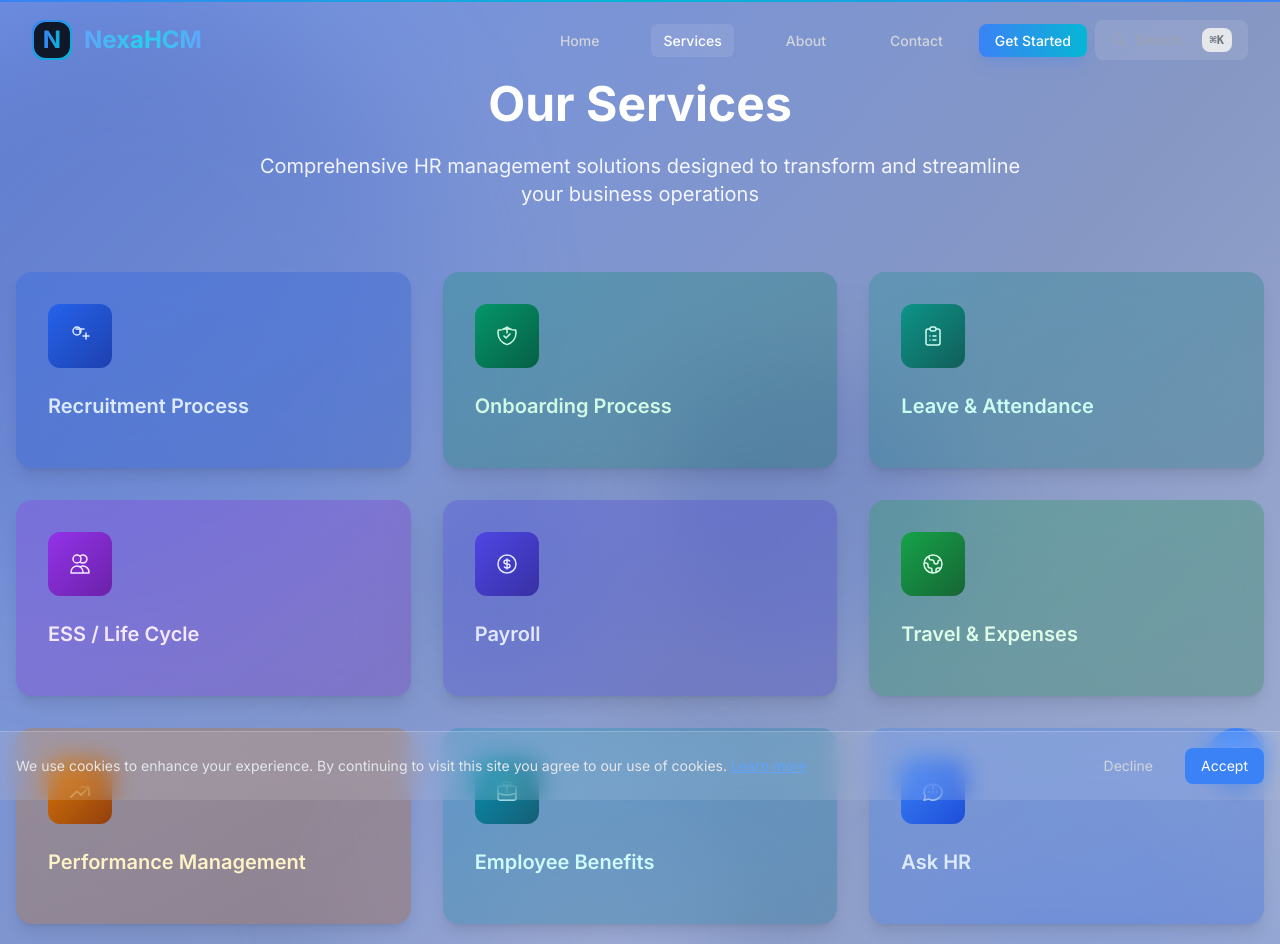
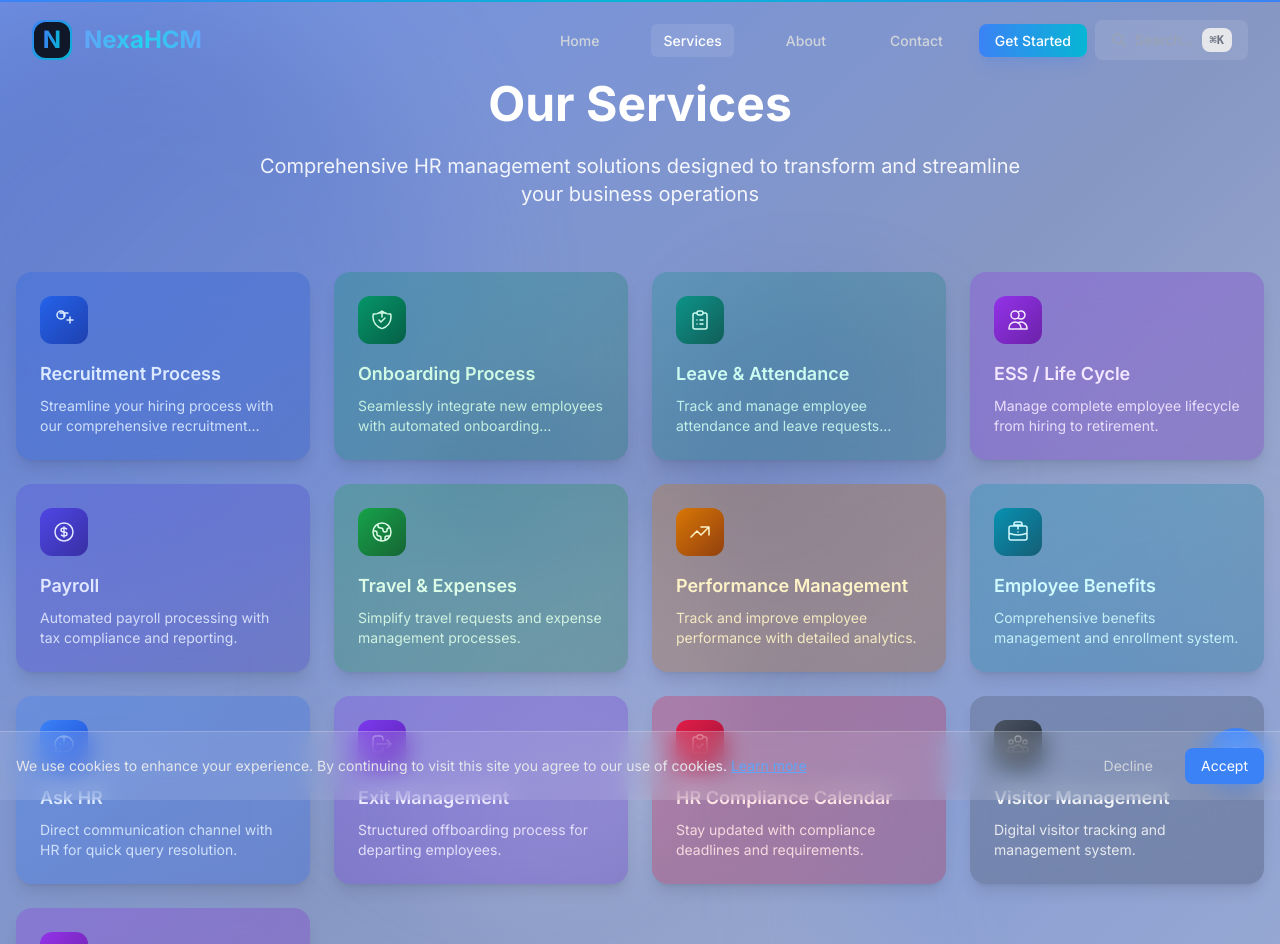
Before and after one commit to Prasanthk4/nexahcm, a React (Vite) app: page /services in a window 1280 px wide. Shown: the top 944 px of the page. Built offline with nearby package versions, Linux system fonts and the light colour scheme.

Commit message:
style: Adjust grid to 4 columns and update card design

```diff
--- a/src/pages/Services.jsx
+++ b/src/pages/Services.jsx
@@ -158,7 +158,7 @@ const modules = [
         <path strokeLinecap="round" strokeLinejoin="round" strokeWidth={1.5} d="M18 9v3m0 0v3m0-3h3m-3 0h-3m-2-5a4 4 0 11-8 0 4 4 0 018 0z M12 9V5m0 0v4m0-4h4m-4 0H8" />
       </svg>
     ),
-    shortDesc: 'Streamline your hiring process with our advanced recruitment module.',
+    description: 'Streamline your hiring process with our comprehensive recruitment management system.',
     steps: [
       {
         title: "Position Creation",
@@ -218,7 +218,7 @@ const modules = [
         <path strokeLinecap="round" strokeLinejoin="round" strokeWidth={1.5} d="M9 12l2 2 4-4m5.618-4.016A11.955 11.955 0 0112 2.944a11.955 11.955 0 01-8.618 3.04A12.02 12.02 0 003 9c0 5.591 3.824 10.29 9 11.622 5.176-1.332 9-6.03 9-11.622 0-1.042-.133-2.052-.382-3.016z M12 9V5m0 0v4m0-4h4m-4 0H8" />
       </svg>
     ),
-    shortDesc: 'Transform employee onboarding experience with digital-first approach.',
+    description: 'Seamlessly integrate new employees with automated onboarding workflows.',
     steps: [
       {
         title: "Customizable Workflows",
@@ -282,7 +282,7 @@ const modules = [
         <path strokeLinecap="round" strokeLinejoin="round" strokeWidth={1.5} d="M9 5H7a2 2 0 00-2 2v12a2 2 0 002 2h10a2 2 0 002-2V7a2 2 0 00-2-2h-2M9 5a2 2 0 002 2h2a2 2 0 002-2M9 5a2 2 0 012-2h2a2 2 0 012 2m-3 7h3m-3 4h3m-6-4h.01M9 16h.01" />
       </svg>
     ),
-    shortDesc: 'Manage employee time-off and attendance tracking efficiently.',
+    description: 'Track and manage employee attendance and leave requests efficiently.',
     steps: [
       {
         title: "Attendance Tracking",
@@ -354,7 +354,7 @@ const modules = [
         <path strokeLinecap="round" strokeLinejoin="round" strokeWidth={1.5} d="M12 4.354a4 4 0 110 5.292M15 21H3v-1a6 6 0 0112 0v1zm0 0h6v-1a6 6 0 00-9-5.197M13 7a4 4 0 11-8 0 4 4 0 018 0z" />
       </svg>
     ),
-    shortDesc: 'Comprehensive employee self-service portal for managing work life.',
+    description: 'Manage complete employee lifecycle from hiring to retirement.',
     steps: [
       {
         title: "Leave Management",
@@ -418,7 +418,7 @@ const modules = [
         <path strokeLinecap="round" strokeLinejoin="round" strokeWidth={1.5} d="M12 8c-1.657 0-3 .895-3 2s1.343 2 3 2 3 .895 3 2-1.343 2-3 2m0-8c1.11 0 2.08.402 2.599 1M12 8V7m0 1v8m0 0v1m0-1c-1.11 0-2.08-.402-2.599-1M21 12a9 9 0 11-18 0 9 9 0 0118 0z" />
       </svg>
     ),
-    shortDesc: 'Comprehensive payroll management with statutory compliance.',
+    description: 'Automated payroll processing with tax compliance and reporting.',
     steps: [
       {
         title: "Employee Self-service Portal",
@@ -474,7 +474,7 @@ const modules = [
         <path strokeLinecap="round" strokeLinejoin="round" strokeWidth={1.5} d="M3.055 11H5a2 2 0 012 2v1a2 2 0 002 2 2 2 0 012 2v2.945M8 3.935V5.5A2.5 2.5 0 0010.5 8h.5a2 2 0 012 2 2 2 0 104 0 2 2 0 012-2h1.064M15 20.488V18a2 2 0 012-2h3.064M21 12a9 9 0 11-18 0 9 9 0 0118 0z" />
       </svg>
     ),
-    shortDesc: 'Efficient travel and expense management system.',
+    description: 'Simplify travel requests and expense management processes.',
     steps: [
       {
         title: "Expense Submission",
@@ -530,7 +530,7 @@ const modules = [
         <path strokeLinecap="round" strokeLinejoin="round" strokeWidth={1.5} d="M13 7h8m0 0v8m0-8l-8 8-4-4-6 6" />
       </svg>
     ),
-    shortDesc: 'Comprehensive performance evaluation and management system.',
+    description: 'Track and improve employee performance with detailed analytics.',
     steps: [
       {
         title: "KRAs Settings",
@@ -590,7 +590,7 @@ const modules = [
         <path strokeLinecap="round" strokeLinejoin="round" strokeWidth={1.5} d="M21 13.255A23.931 23.931 0 0112 15c-3.183 0-6.22-.62-9-1.745M16 6V4a2 2 0 00-2-2h-4a2 2 0 00-2 2v2m4 6h.01M5 20h14a2 2 0 002-2V8a2 2 0 00-2-2H5a2 2 0 00-2 2v10a2 2 0 002 2z M12 9V5m0 0v4m0-4h4m-4 0H8" />
       </svg>
     ),
-    shortDesc: 'Comprehensive employee benefits management system.',
+    description: 'Comprehensive benefits management and enrollment system.',
     steps: [
       {
         title: "Benefits Requisition",
@@ -650,7 +650,7 @@ const modules = [
         <path strokeLinecap="round" strokeLinejoin="round" strokeWidth={1.5} d="M8 12h.01M12 12h.01M16 12h.01M21 12c0 4.418-4.03 8-9 8a9.863 9.863 0 01-4.255-.949L3 20l1.395-3.72C3.512 15.042 3 13.574 3 12c0-4.418 4.03-8 9-8s9 3.582 9 8z M12 9V5m0 0v4m0-4h4m-4 0H8" />
       </svg>
     ),
-    shortDesc: 'Streamlined HR inquiry and resolution system.',
+    description: 'Direct communication channel with HR for quick query resolution.',
     steps: [
       {
         title: "Concern Submission",
@@ -706,7 +706,7 @@ const modules = [
         <path strokeLinecap="round" strokeLinejoin="round" strokeWidth={1.5} d="M17 16l4-4m0 0l-4-4m4 4H7m6 4v1a3 3 0 01-3 3H6a3 3 0 01-3-3V7a3 3 0 013-3h4a3 3 0 013 3v1" />
       </svg>
     ),
-    shortDesc: 'Streamlined employee exit process management.',
+    description: 'Structured offboarding process for departing employees.',
     steps: [
       {
         title: "Resignation Process",
@@ -774,7 +774,7 @@ const modules = [
         <path strokeLinecap="round" strokeLinejoin="round" strokeWidth={1.5} d="M9 5H7a2 2 0 00-2 2v12a2 2 0 002 2h10a2 2 0 002-2V7a2 2 0 00-2-2h-2M9 5a2 2 0 002 2h2a2 2 0 002-2M9 5a2 2 0 012-2h2a2 2 0 012 2m-6 9l2 2 4-4" />
       </svg>
     ),
-    shortDesc: 'Comprehensive compliance tracking and management system.',
+    description: 'Stay updated with compliance deadlines and requirements.',
     steps: [
       {
         title: "Compliance Tracking",
@@ -834,7 +834,7 @@ const modules = [
         <path strokeLinecap="round" strokeLinejoin="round" strokeWidth={1.5} d="M17 20h5v-2a3 3 0 00-5.356-1.857M17 20H7m10 0v-2c0-.656-.126-1.283-.356-1.857M7 20H2v-2a3 3 0 015.356-1.857M7 20v-2c0-.656.126-1.283.356-1.857m0 0a5.002 5.002 0 019.288 0M15 7a3 3 0 11-6 0 3 3 0 016 0zm6 3a2 2 0 11-4 0 2 2 0 014 0zM7 10a2 2 0 11-4 0 2 2 0 014 0z" />
       </svg>
     ),
-    shortDesc: 'Efficient visitor tracking and management system.',
+    description: 'Digital visitor tracking and management system.',
     steps: [
       {
         title: "Visitor Check-in",
@@ -898,7 +898,7 @@ const modules = [
         <path strokeLinecap="round" strokeLinejoin="round" strokeWidth={1.5} d="M10.325 4.317c.426-1.756 2.924-1.756 3.35 0a1.724 1.724 0 002.573 1.066c1.543-.94 3.31.826 2.37 2.37a1.724 1.724 0 001.065 2.572c1.756.426 1.756 2.924 0 3.35a1.724 1.724 0 00-1.066 2.573c.94 1.543-.826 3.31-2.37 2.37a1.724 1.724 0 00-2.572 1.065c-.426 1.756-2.924 1.756-3.35 0a1.724 1.724 0 00-2.573-1.066c-1.543.94-3.31-.826-2.37-2.37a1.724 1.724 0 00-1.065-2.572c-1.756-.426-1.756-2.924 0-3.35a1.724 1.724 0 001.066-2.573c-.94-1.543.826-3.31 2.37-2.37.996.608 2.296.07 2.572-1.065z" />
       </svg>
     ),
-    shortDesc: 'Compare On-Premises vs Cloud deployment options for optimal infrastructure choice.',
+    description: 'Modern tech infrastructure for seamless HR operations.',
     customComponent: TechnologyStackTable,
     overview: "NexaHCM offers flexible deployment options with both On-Premises and Cloud (AWS) hosting for its ASP.NET and SQL Database infrastructure. The On-Premises solution requires physical servers and local IT management, with higher upfront costs but complete control over the environment. In contrast, the Cloud deployment on AWS provides scalable, pay-as-you-go infrastructure with automated management and global accessibility. AWS hosting includes built-in security features, automated scaling, and managed maintenance, reducing the operational overhead while providing enterprise-grade reliability and performance. This comparison helps organizations choose the deployment model that best suits their specific needs, compliance requirements, and budget constraints."
   }
@@ -994,7 +994,7 @@ const ServiceCard = ({ service, index, onClick }) => {
       animate={{ opacity: 1, y: 0 }}
       transition={{ duration: 0.8, delay: index * 0.2 }}
       onClick={() => onClick(service)}
-      className={`group relative p-8 rounded-2xl ${colors.card} backdrop-blur-xl
+      className={`group relative p-6 rounded-2xl ${colors.card} backdrop-blur-xl
                  ${colors.border} shadow-lg hover:shadow-xl cursor-pointer
                  transition-all duration-300 hover:scale-[1.02] overflow-hidden`}
     >
@@ -1004,26 +1004,26 @@ const ServiceCard = ({ service, index, onClick }) => {
       </div>
 
       {/* Icon */}
-      <div className="relative w-16 h-16 mb-6">
+      <div className="relative w-12 h-12 mb-4">
         <div className={`w-full h-full rounded-xl bg-gradient-to-br ${colors.bg} flex items-center justify-center`}>
-          <div className={`${colors.text} text-2xl`}>
+          <div className={`${colors.text} text-xl`}>
             {service.icon}
           </div>
         </div>
       </div>
 
       {/* Content */}
-      <h3 className={`relative text-xl font-semibold mb-4 ${colors.text} group-hover:text-white
+      <h3 className={`relative text-lg font-semibold mb-2 ${colors.text} group-hover:text-white
                    transition-colors duration-300`}>
         {service.title}
       </h3>
-      <p className={`relative ${colors.text} opacity-90 group-hover:opacity-100
-                 transition-all duration-300`}>
+      <p className={`relative text-sm ${colors.text} opacity-90 group-hover:opacity-100
+                 transition-all duration-300 line-clamp-2`}>
         {service.description}
       </p>
 
       {/* Hover indicator */}
-      <div className="absolute bottom-4 right-6 opacity-0 transform translate-x-2
+      <div className="absolute bottom-3 right-4 opacity-0 transform translate-x-2
         group-hover:opacity-100 group-hover:translate-x-0
         transition-all duration-300">
         <motion.div
@@ -1105,7 +1105,7 @@ const Services = () => {
           Comprehensive HR management solutions designed to transform and streamline your business operations
         </motion.p>
 
-        <div className="grid grid-cols-1 md:grid-cols-2 lg:grid-cols-3 gap-8">
+        <div className="grid grid-cols-1 sm:grid-cols-2 lg:grid-cols-3 xl:grid-cols-4 gap-6">
           {modules.map((service, index) => (
             <ServiceCard
               key={service.title}
```
